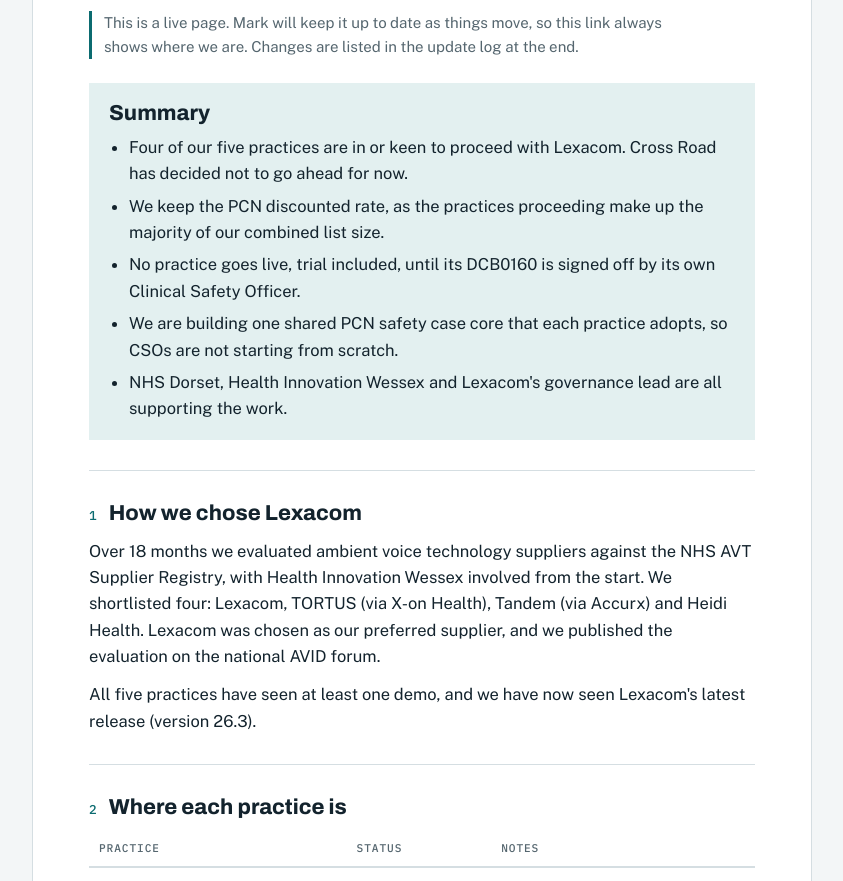
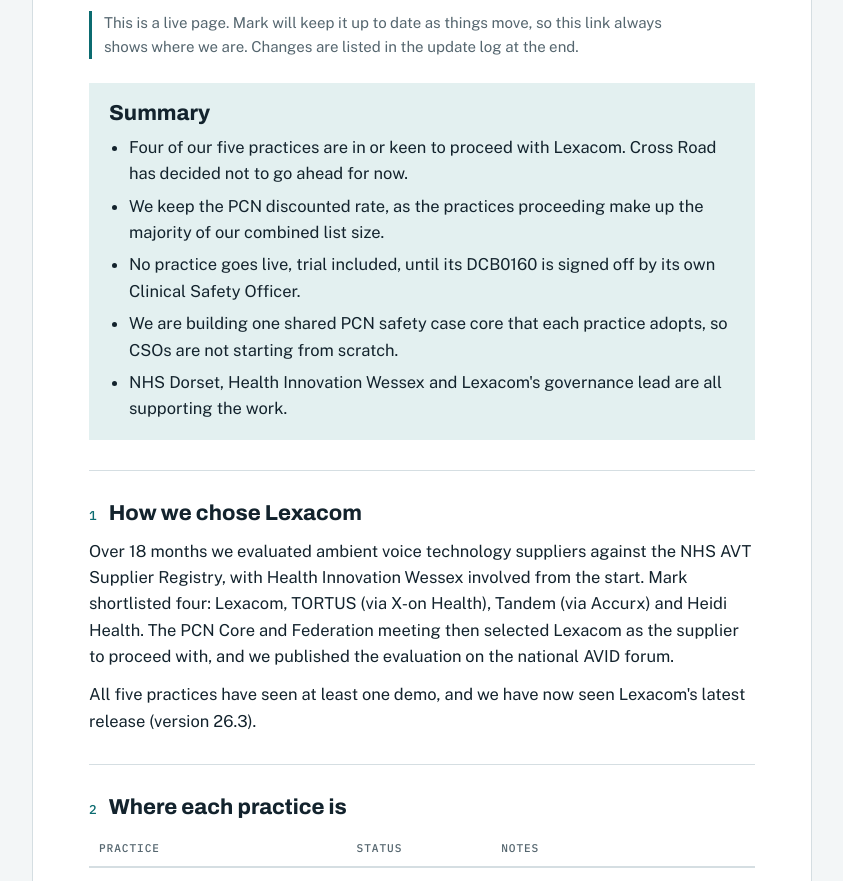
Before and after one commit to weyport-pcn/Lexacom-scrollsite, a plain HTML site: page index.html in a window 1280 px wide. Shown: the part 219-1100 px from the top of the page, without its empty margins (218-1061 px from the left). Drawn offline with nearby package versions, Linux system fonts and the light colour scheme.

Commit message:
Update index.html

```diff
--- a/index.html
+++ b/index.html
@@ -96,7 +96,7 @@ body{margin:0}
 
   <section>
     <h2><span class="n">1</span>How we chose Lexacom</h2>
-    <p>Over 18 months we evaluated ambient voice technology suppliers against the NHS AVT Supplier Registry, with Health Innovation Wessex involved from the start. We shortlisted four: Lexacom, TORTUS (via X-on Health), Tandem (via Accurx) and Heidi Health. Lexacom was chosen as our preferred supplier, and we published the evaluation on the national AVID forum.</p>
+    <p>Over 18 months we evaluated ambient voice technology suppliers against the NHS AVT Supplier Registry, with Health Innovation Wessex involved from the start. Mark shortlisted four: Lexacom, TORTUS (via X-on Health), Tandem (via Accurx) and Heidi Health. The PCN Core and Federation meeting then selected Lexacom as the supplier to proceed with, and we published the evaluation on the national AVID forum.</p>
     <p>All five practices have seen at least one demo, and we have now seen Lexacom's latest release (version 26.3).</p>
   </section>
 
```
